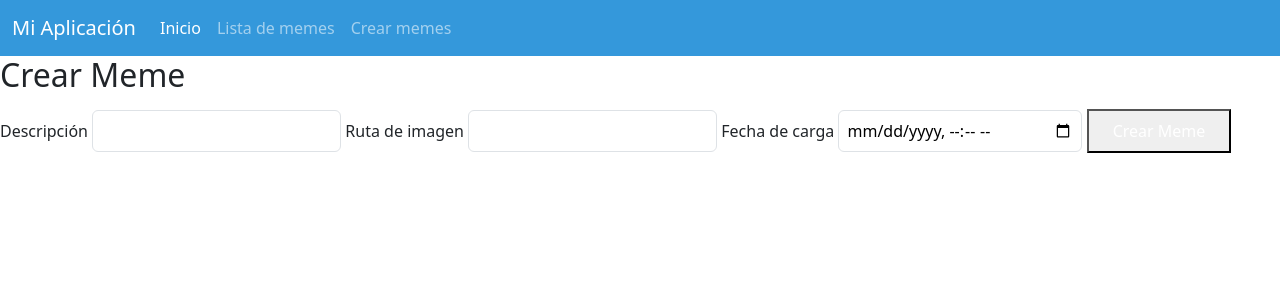
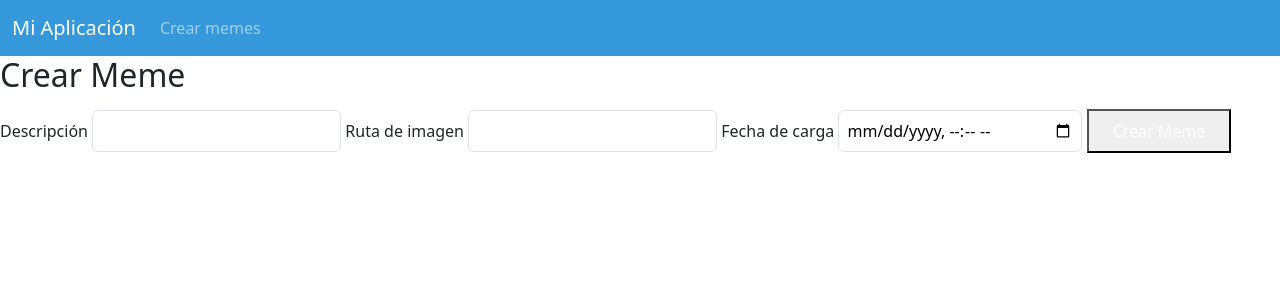
Before and after one commit to proyects-personals/starter-aws-app, a Flask app: page /app/crear in a window 1280 px wide. Shown: the top 300 px of the page. Run offline with Flask 3, Linux system fonts and the light colour scheme.

Commit message:
fix: solucinar logica de enrutado

```diff
--- a/app.py
+++ b/app.py
@@ -1,5 +1,4 @@
-# app.py
-from flask import Flask
+from flask import Flask, redirect, url_for
 from dotenv import load_dotenv
 from modules.memes.routes import memes_routes
 
@@ -9,5 +8,10 @@ app = Flask(__name__)
 
 app.register_blueprint(memes_routes, url_prefix='/app')
 
+# Redirigir la raíz a /app/
+@app.route('/')
+def index():
+    return redirect(url_for('memes_routes.home'))
+
 if __name__ == '__main__':
     app.run(host='0.0.0.0', port=5000, debug=True)
--- a/modules/memes/routes.py
+++ b/modules/memes/routes.py
@@ -1,29 +1,13 @@
 from flask import Blueprint, render_template
 from services.meme_service import get_all_memes
 
-# Crear un blueprint para las rutas de memes
 memes_routes = Blueprint('memes_routes', __name__)
 
-# Ruta de inicio
 @memes_routes.route('/')
 def home():
     memes = get_all_memes()
     return render_template('index.html', memes=memes)
 
-# Ruta para la lista de memes
-@memes_routes.route('/listas')
-def listas():
-    memes = get_all_memes()
-    print("Datos enviados al template:", memes)
-    return render_template('pages/modules/memes/list.html', memes=memes)
-
-# Ruta para la página de memes
-@memes_routes.route('/memes')
-def memes():
-    memes = get_all_memes()
-    return render_template('pages/modules/memes/index.html', memes=memes)
-
-# Ruta para crear memes
 @memes_routes.route('/crear')
 def crear():
     return render_template('pages/modules/memes/crear.html')
--- /dev/null
+++ b/templates/components/search_component.html
@@ -0,0 +1,4 @@
+<form class="d-flex" role="search" style="margin-bottom: 8px; max-width: 400px;">
+    <input class="form-control me-1" type="search" placeholder="Buscar" aria-label="Buscar" style="flex: 1;">
+    <button class="btn btn-primary" type="submit">🔍</button>
+</form>
--- a/templates/pages/layout/navbar.html
+++ b/templates/pages/layout/navbar.html
@@ -21,12 +21,6 @@
             <div class="collapse navbar-collapse" id="navbarNav">
                 <ul class="navbar-nav">
                     <li class="nav-item">
-                        <a class="nav-link active" aria-current="page" href="{{ url_for('memes_routes.home') }}">Inicio</a>
-                    </li>
-                    <li class="nav-item">
-                        <a class="nav-link" href="{{ url_for('memes_routes.listas') }}">Lista de memes</a>
-                    </li>
-                    <li class="nav-item">
                         <a class="nav-link" href="{{ url_for('memes_routes.crear') }}">Crear memes</a>
                     </li>
                 </ul>
```
Also changed, not shown: templates/index.html (+29 -15 lines), templates/pages/modules/memes/index.html (deleted, +0 -19 lines), templates/pages/modules/memes/list.html (deleted, +0 -27 lines).
